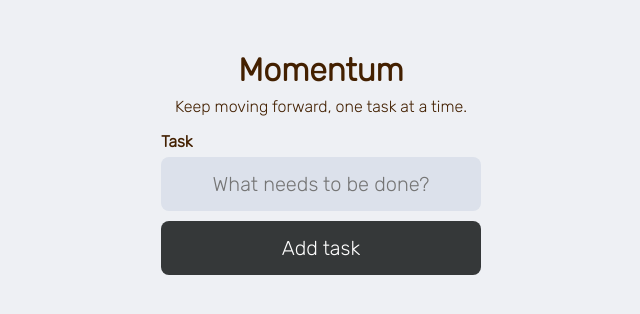
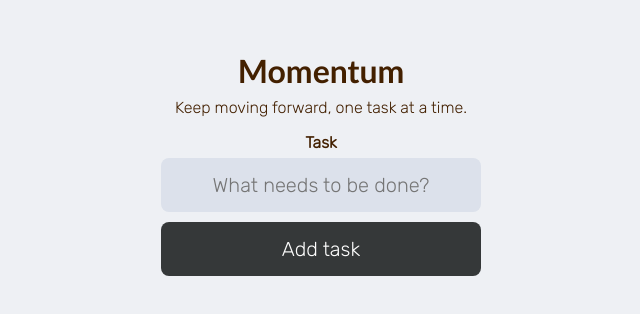
Before and after one commit to abaltazapinto/Momentum, a plain HTML site: page index.html in a window 1280 px wide. Shown: the whole page, without its empty margins (319-959 px from the left). Drawn offline with Linux system fonts and the light colour scheme; no server answers.

```diff
--- a/index.css
+++ b/index.css
@@ -19,6 +19,8 @@ html, body {
 
 .app-header h1 {
     margin-bottom: 0;
+    font-family:'Trebuchet MS', 'Lucida Sans Unicode', 'Lucida Grande', 'Lucida Sans', Arial, sans-serif;
+    font-weight:bold;
 }
 
 .app-header p {
@@ -33,6 +35,7 @@ html, body {
 .task-form label {
     font-weight: bold;
     margin-bottom: 6px;
+    text-align: center;
 }
 
 input {
```
